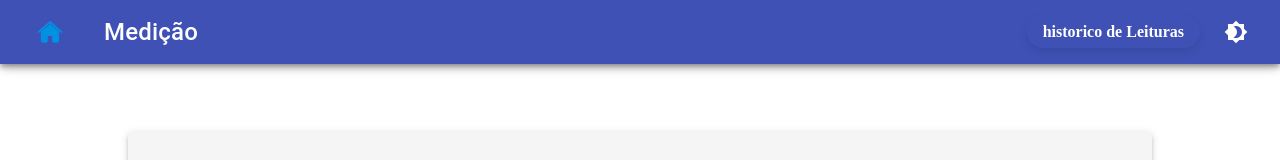
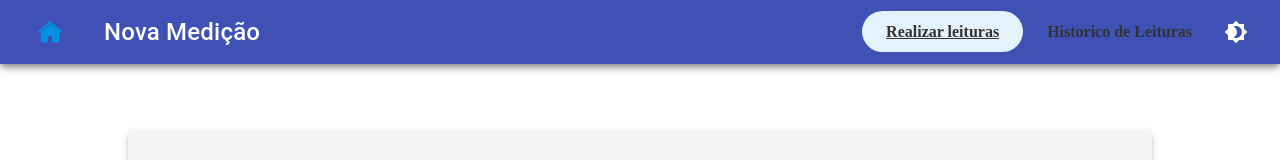
Before and after one commit to VictorSnt/auto_measurer, a React (Create React App) app: page /home in a window 1280 px wide. Shown: the top 160 px of the page. Built offline with nearby package versions, Linux system fonts and the light colour scheme; no server answers.

Commit message:
feat: header now is better for mobile

```diff
--- a/src/pages/HomePage.tsx
+++ b/src/pages/HomePage.tsx
@@ -56,7 +56,7 @@
   }, [file, isWater]);
 
   return (
-    <LayoutBase title='Medição'>
+    <LayoutBase title='Nova Medição'>
       <LoadingAnimation
         loadingAnimation={loadingAnimation}
         showLoading={showLoading}
--- a/src/pages/MeasureListage.tsx
+++ b/src/pages/MeasureListage.tsx
@@ -66,7 +66,7 @@
   };
 
   return (
-    <LayoutBase title="Medição">
+    <LayoutBase title="Historico de Medições">
       <Box sx={{ textAlign: 'center', padding: '20px' }}>
         <Typography variant="h4" component="h1" gutterBottom>
           Historico de Medições
--- a/src/shared/components/Header.tsx
+++ b/src/shared/components/Header.tsx
@@ -1,40 +1,44 @@
-import iconAnimation from '../../assets/animations/iconAnimation.json';
+import React, { useState } from 'react';
+import { useLocation, Link as RouterLink } from 'react-router-dom';
 import { useAppThemeContext } from '../contexts/ThemeContext';
 import Brightness4Icon from '@mui/icons-material/Brightness4';
 import Brightness7Icon from '@mui/icons-material/Brightness7';
-import { Link as RouterLink } from 'react-router-dom';
+import MenuIcon from '@mui/icons-material/Menu';
 import Typography from '@mui/material/Typography';
 import IconButton from '@mui/material/IconButton';
 import Toolbar from '@mui/material/Toolbar';
 import AppBar from '@mui/material/AppBar';
+import Drawer from '@mui/material/Drawer';
+import List from '@mui/material/List';
+import ListItem from '@mui/material/ListItem';
+import ListItemText from '@mui/material/ListItemText';
 import styled from 'styled-components';
-import { Link } from '@mui/material';
 import Box from '@mui/material/Box';
 import Lottie from 'lottie-react';
-import React from 'react';
+import iconAnimation from '../../assets/animations/iconAnimation.json';
+import { Divider, Link } from '@mui/material';
 
 export interface IHeaderProps {
   title: string;
 }
 
-const linkStyles = {
-  color: '#fff',
-  padding: '8px 16px',
+const linkStyles = (active: boolean) => ({
+  color: '#333',
+  padding: '12px 24px',
   borderRadius: 8,
-  textDecoration: 'none',
   fontWeight: 'bold',
-  margin: '0 16px',
+  margin: '8px 0',
   transition: 'all 0.3s ease',
-  boxShadow: '0 4px 8px rgba(0, 0, 0, 0.1)',
+  backgroundColor: active ? '#e3f2fd' : 'transparent',
+  textDecoration: active ? 'underline' : 'none',
   '&:hover': {
     textDecoration: 'underline',
-    backgroundColor: '#0f79eb',
-    boxShadow: '0 6px 12px rgba(0, 0, 0, 0.2)',
+    backgroundColor: '#b3e5fc',
   },
   '&:active': {
-    backgroundColor: '#0074ef',
+    backgroundColor: '#81d4fa',
   },
-};
+});
 
 const ThemeToggleButton = styled(IconButton)`
   transition: transform 0.3s ease;
@@ -43,15 +47,48 @@
   }
 `;
 
+const DrawerHeader = styled(Box)`
+  display: flex;
+  align-items: center;
+  justify-content: center;
+  padding: 16px;
+  background-color: #3f51b5;
+  color: #fff; // White text color
+`;
+
+const DrawerList = ({ toggleDrawer }: { toggleDrawer: () => void }) => {
+  const location = useLocation();
+  const currentPath = location.pathname;
+
+  return (
+    <List>
+      <ListItem button component={RouterLink} to="/home" onClick={toggleDrawer}>
+        <ListItemText primary="Realizar leituras" sx={linkStyles(currentPath === '/home')} />
+      </ListItem>
+      <ListItem button component={RouterLink} to="/listagem" onClick={toggleDrawer}>
+        <ListItemText primary="Historico de Leituras" sx={linkStyles(currentPath === '/listagem')} />
+      </ListItem>
+    </List>
+  );
+};
+
 export const Header: React.FC<IHeaderProps> = ({ title }) => {
   const { themeName, toggleTheme } = useAppThemeContext();
+  const [drawerOpen, setDrawerOpen] = useState(false);
+
+  const handleDrawerToggle = () => {
+    setDrawerOpen(!drawerOpen);
+  };
 
   return (
     <Box sx={{ flexGrow: 1 }}>
       <AppBar position="static">
         <Toolbar sx={{ flexWrap: 'wrap', justifyContent: 'space-between' }}>
+          <IconButton edge="start" color="inherit" aria-label="menu" sx={{ mr: 2, display: { xs: 'block', sm: 'none' } }} onClick={handleDrawerToggle}>
+            <MenuIcon />
+          </IconButton>
 
-          <IconButton edge="start" color="inherit" aria-label="menu" sx={{ mr: 2 }}>
+          <IconButton edge="start" color="inherit" aria-label="menu" sx={{ mr: 2, display: { xs: 'none', sm: 'block' } }}>
             <RouterLink to="/home">
               <Lottie
                 animationData={iconAnimation}
@@ -60,18 +97,16 @@
             </RouterLink>
           </IconButton>
 
-
           <Typography variant="h6" component="div" sx={{ flexGrow: 1, fontSize: { xs: '1.2rem', sm: '1.5rem' } }}>
             {title}
           </Typography>
 
-
           <Box sx={{ display: { xs: 'none', sm: 'block' } }}>
-            <Link
-              href="/listagem"
-              sx={linkStyles}
-            >
-              historico de Leituras
+            <Link href="/home" sx={linkStyles(location.pathname === '/home')}>
+              Realizar leituras
+            </Link>
+            <Link href="/listagem" sx={linkStyles(location.pathname === '/listagem')}>
+              Historico de Leituras
             </Link>
           </Box>
 
@@ -80,6 +115,14 @@
           </ThemeToggleButton>
         </Toolbar>
       </AppBar>
+
+      <Drawer anchor="left" open={drawerOpen} onClose={handleDrawerToggle}>
+        <DrawerHeader>
+          <Typography variant="h6">Escolha uma opção</Typography>
+        </DrawerHeader>
+        <Divider />
+        <DrawerList toggleDrawer={handleDrawerToggle} />
+      </Drawer>
     </Box>
   );
 };
```
